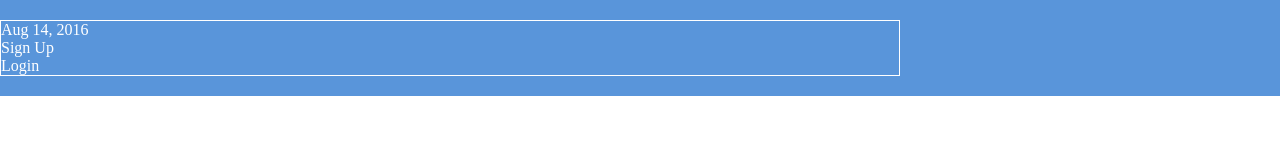
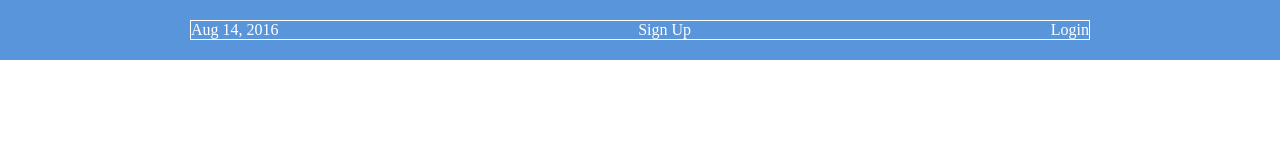
Before and after one commit to DiogoNet0/flexbox-tutorial, a plain HTML site: page index.html in a window 1280 px wide. Drawn offline with Linux system fonts and the light colour scheme.

Commit message:
Understood what some values of the flexbox do

```diff
--- a/style.css
+++ b/style.css
@@ -8,9 +8,13 @@
     color: #fff;
     background-color: #5995DA;  /* Blue */
     padding: 20px 0;
+    display: flex;
+    justify-content: center;
 }
 
 .menu {
     border: 1px solid #fff;  /* For debugging */
     width: 900px;
+    display: flex;
+    justify-content: space-between;
 }
```
